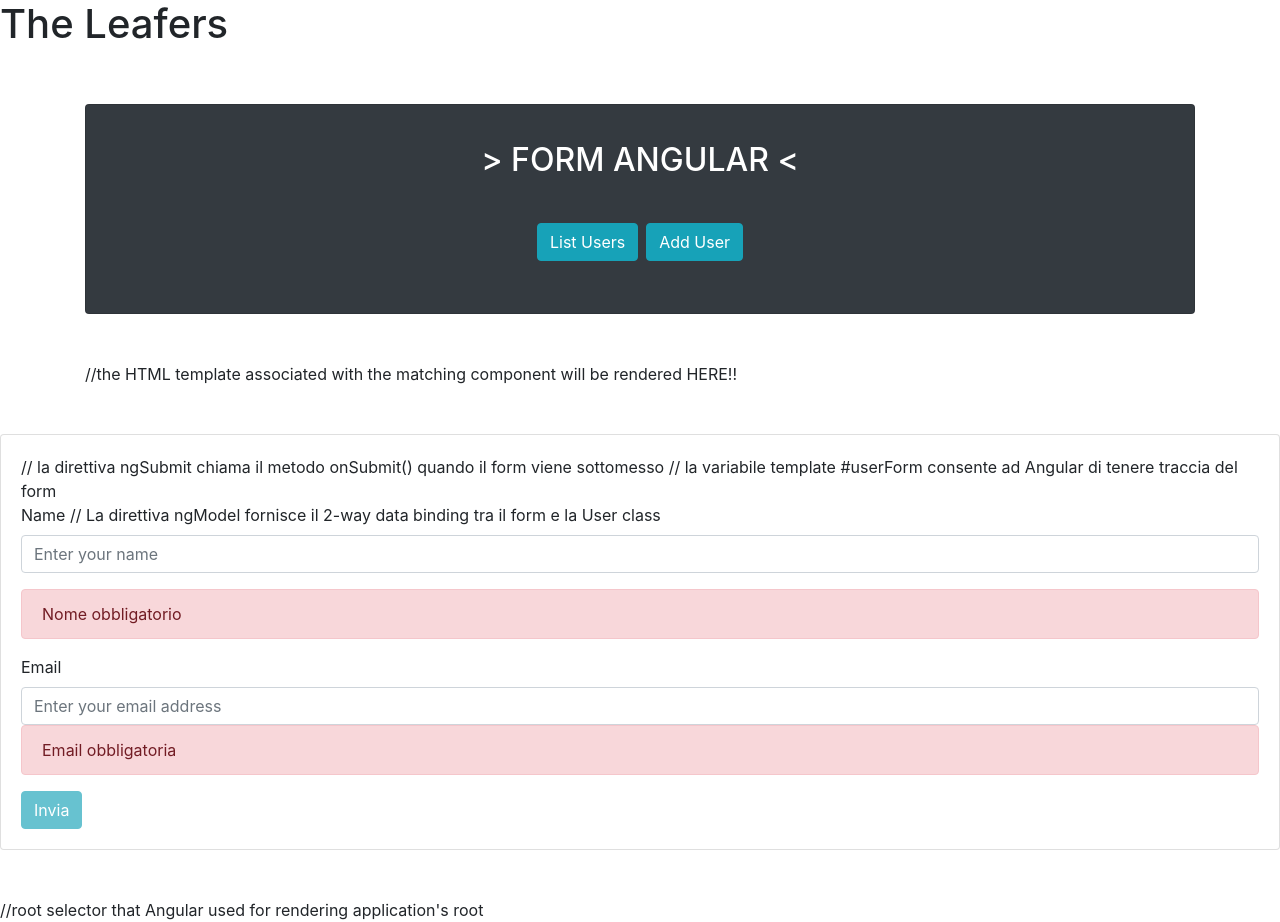
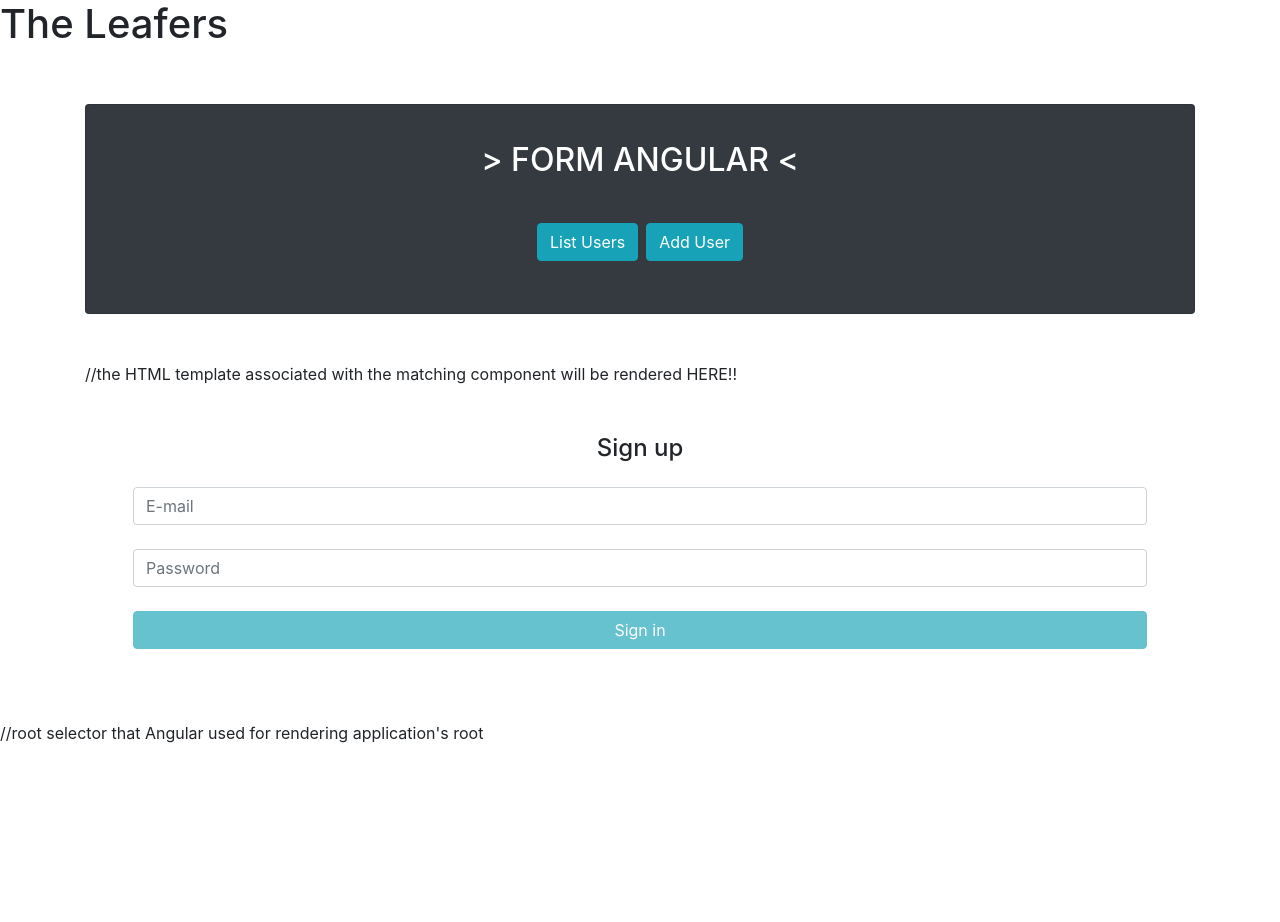
Before and after one commit to leafProjects/leaf1-fe, an Angular app: page /adduser in a window 1280 px wide. After the commit the page ends 800 px from the top, so only its background shows below. Built offline with nearby package versions, Linux system fonts and the light colour scheme.

Commit message:
Rivisitazione Form FE

```diff
--- a/src/app/app.component.html
+++ b/src/app/app.component.html
@@ -18,4 +18,3 @@
     </div>
   </div>
 </div>
-<router-outlet></router-outlet>
--- a/src/app/app.module.ts
+++ b/src/app/app.module.ts
@@ -1,7 +1,7 @@
 import { BrowserModule } from '@angular/platform-browser';
 import { NgModule } from '@angular/core';
 import { AppRoutingModule } from './app-routing.module';
-import { FormsModule } from '@angular/forms';
+import {FormsModule, ReactiveFormsModule} from '@angular/forms';
 import { HttpClientModule } from '@angular/common/http';
 import { AppComponent } from './app.component';
 import { UserListComponent } from './user-list/user-list.component';
@@ -18,7 +18,8 @@ import { UserService } from './user-service.service';
     BrowserModule,
     AppRoutingModule,
     HttpClientModule,
-    FormsModule
+    FormsModule,
+    ReactiveFormsModule
   ],
   providers: [UserService],
   bootstrap: [AppComponent]
--- a/src/app/user-form/user-form.component.html
+++ b/src/app/user-form/user-form.component.html
@@ -1,8 +1,8 @@
-<div class="card my-5">
+<!--<div class="card my-5">
   <div class="card-body">
     // la direttiva ngSubmit chiama il metodo onSubmit() quando il form viene sottomesso
     // la variabile template #userForm consente ad Angular di tenere traccia del form
-    <form (ngSubmit)="onSubmit()" #userForm="ngForm">
+    <form (submit)="onSubmit()" #userForm="ngForm">
       <div class="form-group">
         <label for="name">Name</label>
         // La direttiva ngModel fornisce il 2-way data binding tra il form e la User class
@@ -21,4 +21,21 @@
       <button type="submit" [disabled]="!userForm.form.valid" class="btn btn-info">Invia</button>
     </form>
   </div>
-</div>
+</div>-->
+<!-- Default form login -->
+<form [formGroup]="form" class="text-center p-5 z-depth-1-half" (submit)="singup(form.value)">
+
+  <p class="h4 mb-4">Sign up</p>
+
+  <!-- Email -->
+  <input type="email" formControlName="email" id="defaultLoginFormEmail" class="form-control mb-4" placeholder="E-mail">
+
+  <!-- Password -->
+  <input type="password" formControlName="password" id="defaultLoginFormPassword" class="form-control mb-4" placeholder="Password">
+
+  <!-- Sign in button -->
+  <button [disabled]="!form.valid" class="btn btn-info btn-block my-4" type="submit">Sign in</button>
+
+
+</form>
+<!-- Default form login -->
--- a/src/app/user-form/user-form.component.ts
+++ b/src/app/user-form/user-form.component.ts
@@ -1,29 +1,36 @@
 
 
-import { Component } from '@angular/core';
+import {Component, OnInit} from '@angular/core';
 import { ActivatedRoute, Router } from '@angular/router';
 import { UserService } from '../user-service.service';
 import { User } from '../user';
+import {FormBuilder, FormGroup, Validators} from '@angular/forms';
 
 @Component({
   selector: 'app-user-form',
   templateUrl: './user-form.component.html',
   styleUrls: ['./user-form.component.css']
 })
-export class UserFormComponent {
+export class UserFormComponent implements OnInit {
 
-  user: User;
+  form: FormGroup;
 
-  constructor(private route: ActivatedRoute, private router: Router, private userService: UserService) {
-    this.user = new User();
+  constructor(
+    private route: ActivatedRoute, private router: Router, private userService: UserService, private builder: FormBuilder) {
   }
-
-  // il metodo onSubmit() è usato per salvare l'oggetto User fornito
-  onSubmit() {
-    this.userService.signupUser(this.user).subscribe(result => this.gotoUserList());
+// il metodo onSubmit() è usato per salvare l'oggetto User fornito
+  singup(value) {
+    this.userService.signupUser(value).subscribe(result => this.gotoUserList());
   }
 
   gotoUserList() {
     this.router.navigate(['/users']);
   }
+
+  ngOnInit(): void {
+    this.form = this.builder.group({
+      email: ['', Validators.required],
+      password: ['', Validators.required]
+    });
+  }
 }
```
